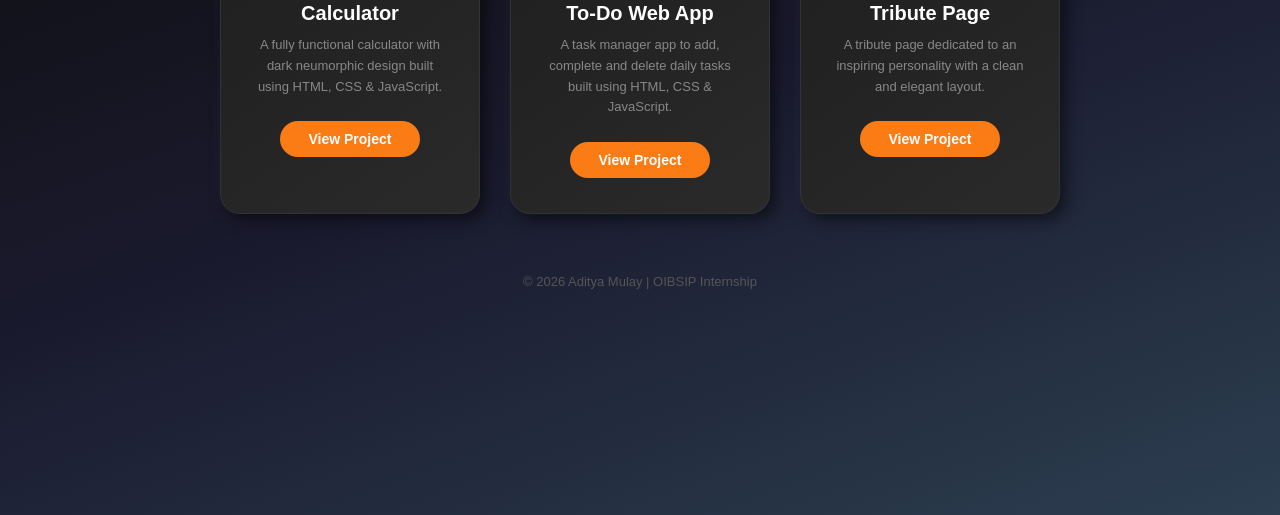
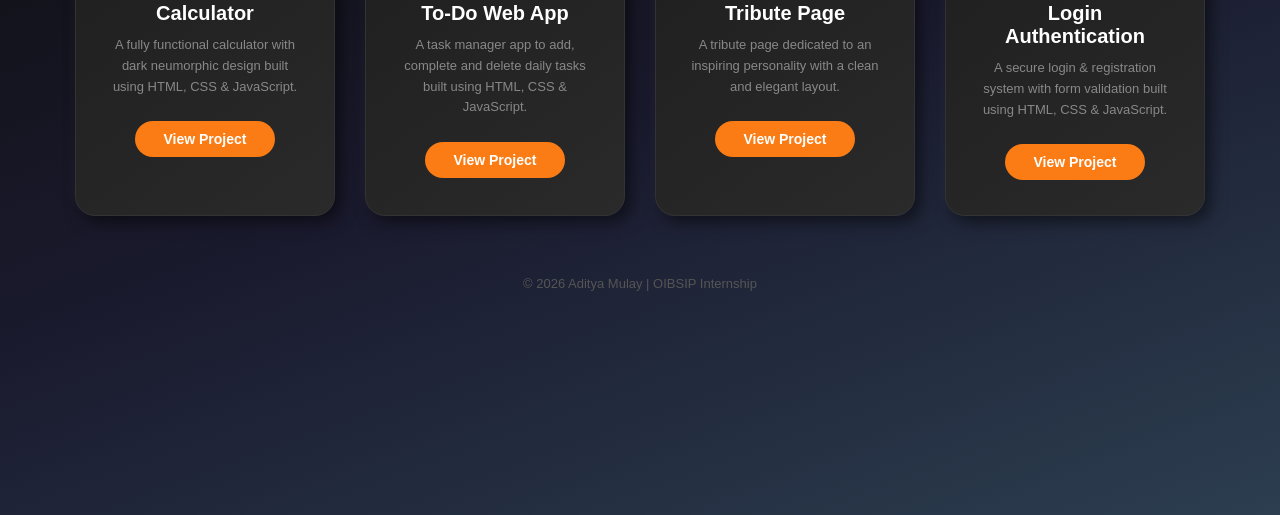
Before and after one commit to AdityaMulay727/OIBSIP, a plain HTML site: page index.html in a window 1280 px wide. Shown: the part 285-800 px from the top of the page. Drawn offline with Linux system fonts and the light colour scheme.

Commit message:
Update index.html

```diff
--- a/index.html
+++ b/index.html
@@ -124,6 +124,12 @@
             <a href="tribute/index.html">View Project</a>
         </div>
 
+        <div class="card">
+            <div class="icon">🔐</div>
+            <h3>Login Authentication</h3>
+            <p>A secure login & registration system with form validation built using HTML, CSS & JavaScript.</p>
+            <a href="login-auth/index.html">View Project</a>
+        </div>
     </div>
 
     <footer>© 2026 Aditya Mulay | OIBSIP Internship</footer>
```
